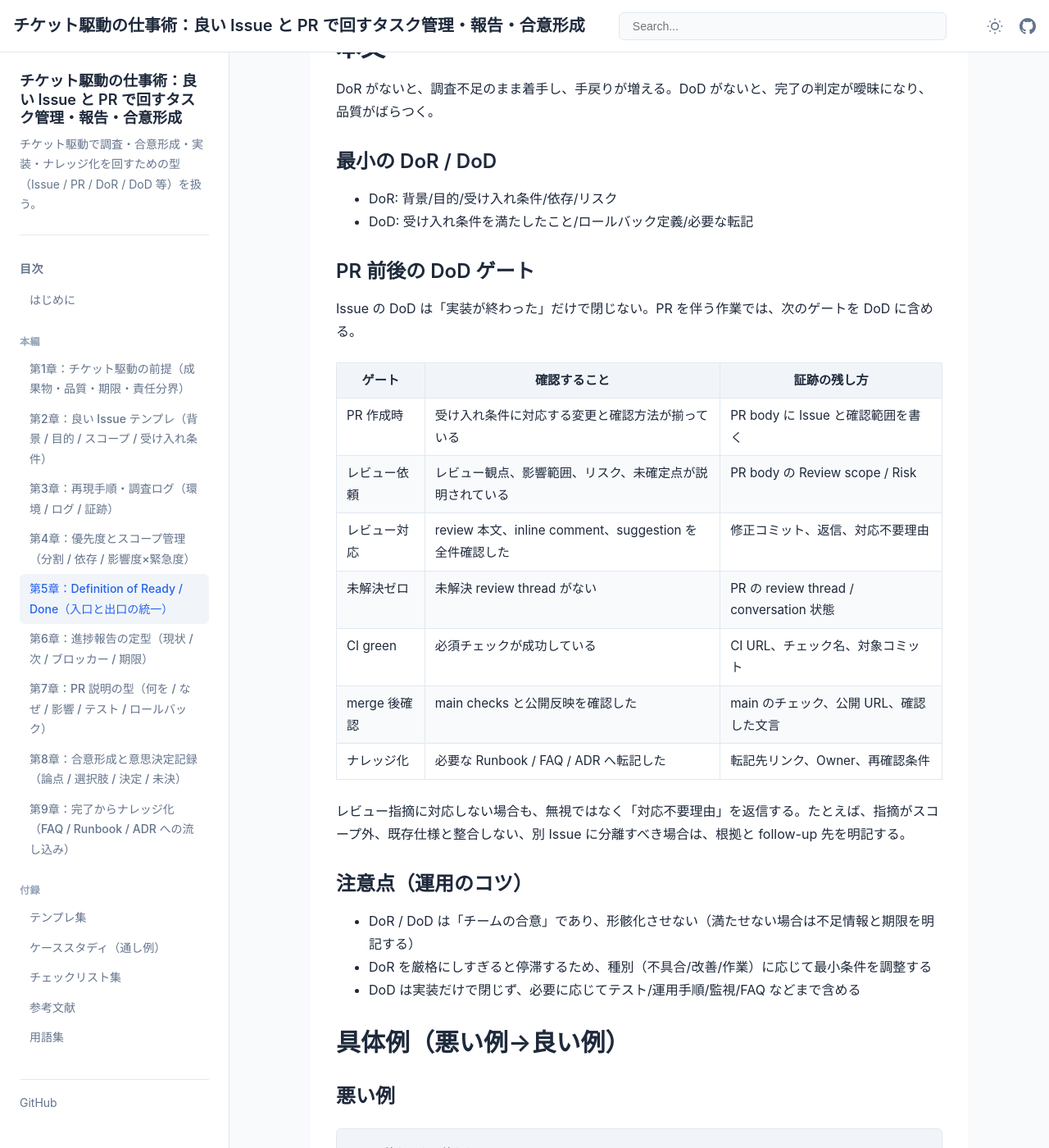
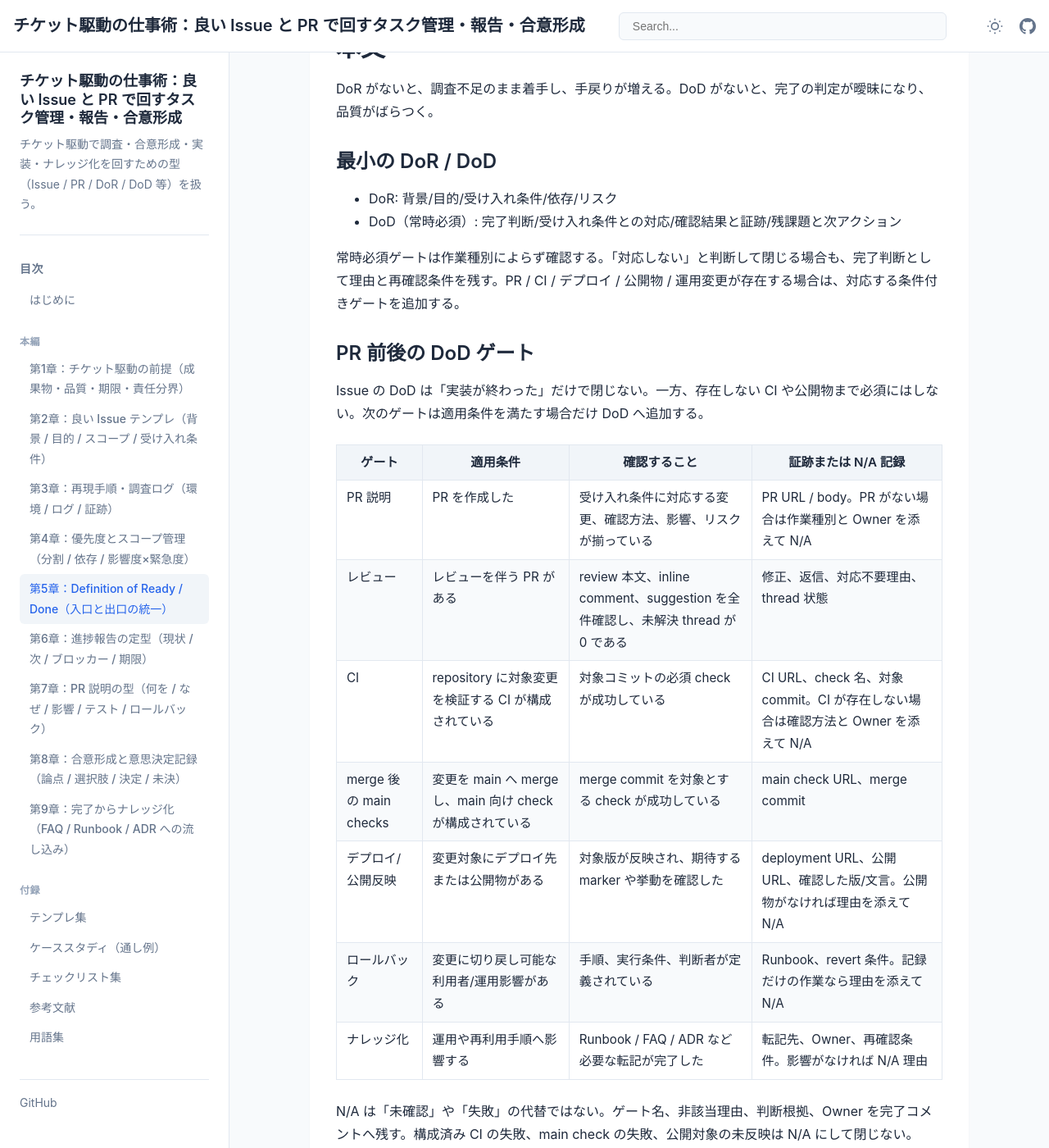
Before and after one commit to itdojp/issue-driven-work-book, a Jekyll site: the page built from docs/chapters/chapter-05/index.md, in a window 1280 px wide and 1400 px high, scrolled down 581 px. Shown: the whole window at 82% size. Built offline with Jekyll 4.4.1, drawn with Linux system fonts in a browser that asks for light colours; some of the changed text lies outside the part shown.

Commit message:
docs: distinguish mandatory and conditional DoD gates

````diff
--- a/docs/appendices/templates/dor-dod/index.md
+++ b/docs/appendices/templates/dor-dod/index.md
@@ -15,19 +15,30 @@ order: 906
 - [ ] 根拠と未確定点が分離されている
 - [ ] 依存関係/リスクが整理されている
 
-## Definition of Done（出口条件）
+## Definition of Done（常時必須の出口条件）
 
-- [ ] 受け入れ条件を満たす
-- [ ] PR body に変更範囲、確認結果、リスク、ロールバックを記載した
-- [ ] review 本文・inline comment・suggestion を全件確認し、修正または対応不要理由を返信した
-- [ ] 未解決 review thread が 0 である
-- [ ] CI が green である
-- [ ] merge 後の main checks と公開反映を確認した
-- [ ] ロールバックが定義されている
-- [ ] 運用/FAQ/Runbook へ転記済み（必要に応じて）
+- [ ] 完了判断と、受け入れ条件またはクローズ理由の対応を記録した
+- [ ] 確認方法を実施し、結果と証跡を記録した
+- [ ] 残課題、リスク、再確認条件を記録した
+- [ ] follow-up が必要な場合は Issue、Owner、期限または再確認条件を記録した
+
+## Definition of Done（条件付きゲート）
+
+各ゲートの状態を `PASS` または `N/A` で記録する。N/A の場合は理由・判断根拠・Owner を空欄にしない。
+
+|ゲート|適用条件|状態（PASS/N/A）|証跡または N/A 理由・根拠・Owner|
+|---|---|---|---|
+|PR 説明|PR を作成した|||
+|レビュー対応・未解決 thread 0|レビューを伴う PR がある|||
+|CI green|対象変更を検証する CI が構成されている|||
+|merge 後の main checks|main 向け check が構成され、main へ merge した|||
+|デプロイ/公開反映|デプロイ先または公開物がある|||
+|ロールバック|切り戻し可能な利用者/運用影響がある|||
+|運用/FAQ/Runbook/ADR への転記|運用や再利用手順へ影響する|||
 
 ## 運用メモ
 
 - DoR を満たせない場合は、着手しない理由ではなく「不足情報をいつ誰が埋めるか」として管理する
 - DoD を満たせない項目は、未完了のまま閉じず、follow-up Issue として分離する
 - レビュー対応は、修正だけでなく「対応しない判断」も返信して証跡に残す
+- N/A は条件非該当だけに使う。構成済み CI の失敗、main check の失敗、公開対象の未反映は N/A にしない
--- a/docs/chapters/chapter-05/index.md
+++ b/docs/chapters/chapter-05/index.md
@@ -10,7 +10,7 @@ order: 50
 
 - 入口条件（DoR）で「着手できる状態」を統一する
 - 出口条件（DoD）で「終わった状態」を統一する
-- DoD にレビュー対応、CI、公開反映、ナレッジ化を含める
+- DoD を常時必須ゲートと、PR / CI / 公開物などが存在する場合の条件付きゲートに分ける
 - 曖昧タスク・終わらないタスクを抑止する
 
 ## 成果物（書けるようになるもの）
@@ -25,21 +25,25 @@ DoR がないと、調査不足のまま着手し、手戻りが増える。DoD
 ### 最小の DoR / DoD
 
 - DoR: 背景/目的/受け入れ条件/依存/リスク
-- DoD: 受け入れ条件を満たしたこと/ロールバック定義/必要な転記
+- DoD（常時必須）: 完了判断/受け入れ条件との対応/確認結果と証跡/残課題と次アクション
+
+常時必須ゲートは作業種別によらず確認する。「対応しない」と判断して閉じる場合も、完了判断として理由と再確認条件を残す。PR / CI / デプロイ / 公開物 / 運用変更が存在する場合は、対応する条件付きゲートを追加する。
 
 ### PR 前後の DoD ゲート
 
-Issue の DoD は「実装が終わった」だけで閉じない。PR を伴う作業では、次のゲートを DoD に含める。
+Issue の DoD は「実装が終わった」だけで閉じない。一方、存在しない CI や公開物まで必須にはしない。次のゲートは適用条件を満たす場合だけ DoD へ追加する。
 
-| ゲート | 確認すること | 証跡の残し方 |
-| --- | --- | --- |
-| PR 作成時 | 受け入れ条件に対応する変更と確認方法が揃っている | PR body に Issue と確認範囲を書く |
-| レビュー依頼 | レビュー観点、影響範囲、リスク、未確定点が説明されている | PR body の Review scope / Risk |
-| レビュー対応 | review 本文、inline comment、suggestion を全件確認した | 修正コミット、返信、対応不要理由 |
-| 未解決ゼロ | 未解決 review thread がない | PR の review thread / conversation 状態 |
-| CI green | 必須チェックが成功している | CI URL、チェック名、対象コミット |
-| merge 後確認 | main checks と公開反映を確認した | main のチェック、公開 URL、確認した文言 |
-| ナレッジ化 | 必要な Runbook / FAQ / ADR へ転記した | 転記先リンク、Owner、再確認条件 |
+|ゲート|適用条件|確認すること|証跡または N/A 記録|
+|---|---|---|---|
+|PR 説明|PR を作成した|受け入れ条件に対応する変更、確認方法、影響、リスクが揃っている|PR URL / body。PR がない場合は作業種別と Owner を添えて N/A|
+|レビュー|レビューを伴う PR がある|review 本文、inline comment、suggestion を全件確認し、未解決 thread が 0 である|修正、返信、対応不要理由、thread 状態|
+|CI|repository に対象変更を検証する CI が構成されている|対象コミットの必須 check が成功している|CI URL、check 名、対象 commit。CI が存在しない場合は確認方法と Owner を添えて N/A|
+|merge 後の main checks|変更を main へ merge し、main 向け check が構成されている|merge commit を対象とする check が成功している|main check URL、merge commit|
+|デプロイ/公開反映|変更対象にデプロイ先または公開物がある|対象版が反映され、期待する marker や挙動を確認した|deployment URL、公開 URL、確認した版/文言。公開物がなければ理由を添えて N/A|
+|ロールバック|変更に切り戻し可能な利用者/運用影響がある|手順、実行条件、判断者が定義されている|Runbook、revert 条件。記録だけの作業なら理由を添えて N/A|
+|ナレッジ化|運用や再利用手順へ影響する|Runbook / FAQ / ADR など必要な転記が完了した|転記先、Owner、再確認条件。影響がなければ N/A 理由|
+
+N/A は「未確認」や「失敗」の代替ではない。ゲート名、非該当理由、判断根拠、Owner を完了コメントへ残す。構成済み CI の失敗、main check の失敗、公開対象の未反映は N/A にして閉じない。
 
 レビュー指摘に対応しない場合も、無視ではなく「対応不要理由」を返信する。たとえば、指摘がスコープ外、既存仕様と整合しない、別 Issue に分離すべき場合は、根拠と follow-up 先を明記する。
 
@@ -62,22 +66,24 @@ DoR: とりあえず着手
 
 ```md
 DoR: 受け入れ条件と検証方法が合意済み
-DoD: 受け入れ条件 PASS、ロールバック手順あり、FAQ に転記済み
+DoD（常時必須）: 受け入れ条件 PASS、確認結果と残課題を完了コメントに記録
+条件付き: PR / レビュー=PASS、CI=PASS（対象 commit の URL）、公開反映=N/A（private ADR で公開物なし、判断 Owner=PM）
 ```
 
 ## チェックリスト
 
 - [ ] DoR が満たされてから着手している
 - [ ] DoD が満たされてから完了にしている
-- [ ] review 本文・inline comment・suggestion を全件確認した
-- [ ] 未解決 review thread が 0 である
-- [ ] CI green と merge 後確認を証跡として残した
-- [ ] 転記/ナレッジ化の条件がある
+- [ ] 常時必須ゲートの完了判断、確認結果、残課題を記録した
+- [ ] PR / CI / main checks / 公開反映などの適用条件を判定した
+- [ ] 適用するゲートは PASS の証跡を、非該当ゲートは N/A 理由・根拠・Owner を記録した
+- [ ] 構成済みゲートの失敗や未反映を N/A にしていない
 
 ## まとめ
 
 - DoR / DoD で「着手できる状態」と「終わった状態」を統一し、曖昧タスクを減らす
-- DoD にレビュー対応、CI green、merge 後確認、ロールバック、転記（ナレッジ化）を含め、運用まで閉じる
+- 常時必須ゲートは全作業で確認し、レビュー、CI、main checks、公開反映、ロールバック、ナレッジ化は適用条件を満たす場合に確認する
+- 非該当ゲートは N/A 理由・根拠・Owner を残し、失敗や未確認と区別する
 
 ## 次章への接続
 
````
Also changed, not shown: docs/appendices/checklists/index.md (+9 -1 lines).
